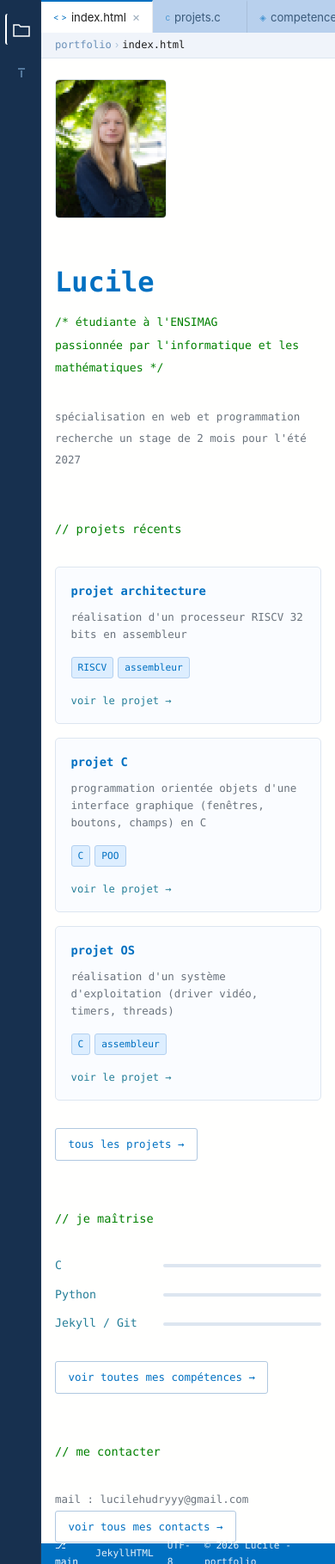
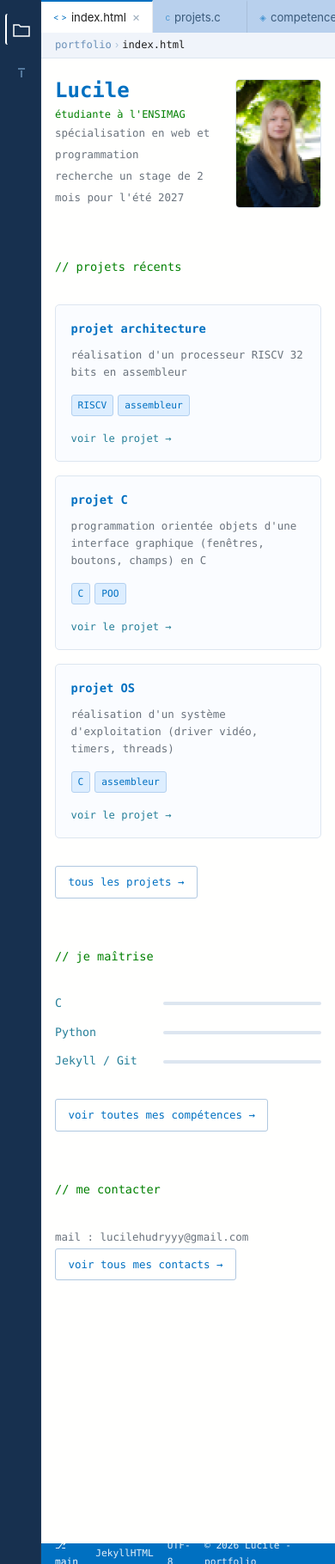
Before and after one commit to mkdir-lucile/mkdir-lucile.github.io, a Jekyll site: the page built from index.html, in a window 390 px wide. Shown: the whole page at 86% size. Built offline with Jekyll 4.4.1, drawn with Linux system fonts in a browser that asks for light colours.

Commit message:
correct sizing for mobile AND computer version!!!!!!!!!!!!!!

```diff
--- a/assets/css/style.css
+++ b/assets/css/style.css
@@ -410,7 +410,7 @@ ul { list-style: none; }
   margin-bottom: var(--space-md);
 }
 .hero-tagline::before { content: '/* '; }
-.hero-tagline::after  { content: ' */'; }
+.hero-tagline::after  { content: "passionnée par l'informatique et les mathématiques */ "; }
 
 .hero-actions { display: flex; gap: var(--space-sm); flex-wrap: wrap; }
 
@@ -421,6 +421,16 @@ ul { list-style: none; }
   object-fit: cover;
   border-radius: var(--radius-md);
   border: 1px solid #dde6f0;
+}
+
+/* uniquement utile pour la version mobile */
+.hero-top{
+  display : contents;
+}
+
+/* Desktop : hero-text reprend son comportement normal */
+.hero-text {
+  flex: 1;
 }
 
 
@@ -555,25 +565,39 @@ ul { list-style: none; }
 
 
 /* ── 17. RESPONSIVE ───────────────────────────────────────── */
-
 @media (max-width: 768px) {
   .sidebar { display: none; }
 
-  .hero { flex-direction: column-reverse; }
-  .hero-image img { width: 130px; height: 162px; }
+  /* Sur mobile, hero-top redevient un vrai flex row */
+  .hero { display: block; }
+
+  .hero-top {
+    display: flex;
+    flex-direction: row;
+    align-items: flex-start;
+    gap: var(--space-sm);
+  }
+
+  .hero-image { flex-shrink: 0; }
+  .hero-image img { width: 100px; height: 150px; }
+
+  .hero-text { flex: 1; min-width: 0; }
+  .hero-name { font-size: 1.5rem; margin-bottom: 0.3rem; }
+
+  .hero-tagline {
+    font-size: 0.75rem;
+    line-height: 1.6;
+    margin-bottom: 0;
+  }
+  .hero-tagline::before { content: ''; }
+  .hero-tagline::after  { content: ''; }
+
+  .herop { width: 100%; font-size: 0.78rem; }
 
   .editor-body { padding: var(--space-sm); }
   .line-numbers { display: none; }
-
   .project-grid { grid-template-columns: 1fr; }
 
-  .herop,
   .about p,
-  .section-contacts p {
-  font-size: 0.78rem;
-  }
-
-  .hero-tagline{
-  font-size: 0.82rem;
-  }
+  .section-contacts p { font-size: 0.78rem; }
 }
--- a/index.html
+++ b/index.html
@@ -6,24 +6,20 @@ description: "Portfolio de Lucile — future ingénieure en informatique"
 
 <!-- ==================== HERO ==================== -->
 <section class="hero">
-
+  <div class="hero-top">
     <div class="hero-text">
       <h1 class="hero-name">Lucile</h1>
       <p class="hero-tagline">étudiante à l'ENSIMAG<br>
-    passionnée par l'informatique et les mathématiques</p>
       <p class="herop">
         spécialisation en web et programmation<br />
-      recherche un stage de 2 mois pour l'été 2027 <br />
+        recherche un stage de 2 mois pour l'été 2027<br />
       </p>
     </div>
-
-  <!-- Photo de profil — remplace l'image par la tienne dans assets/images/ -->
     <div class="hero-image">
       <img src="{{ '/assets/images/lucile.png' | relative_url }}"
-         alt="Photo de Lucile"
-         width="280" height="350">
+           alt="Photo de Lucile" width="280" height="350">
     </div>
-
+  </div>
 </section>
 
 
```
Lines whose indentation alone changed are shown as unchanged.
